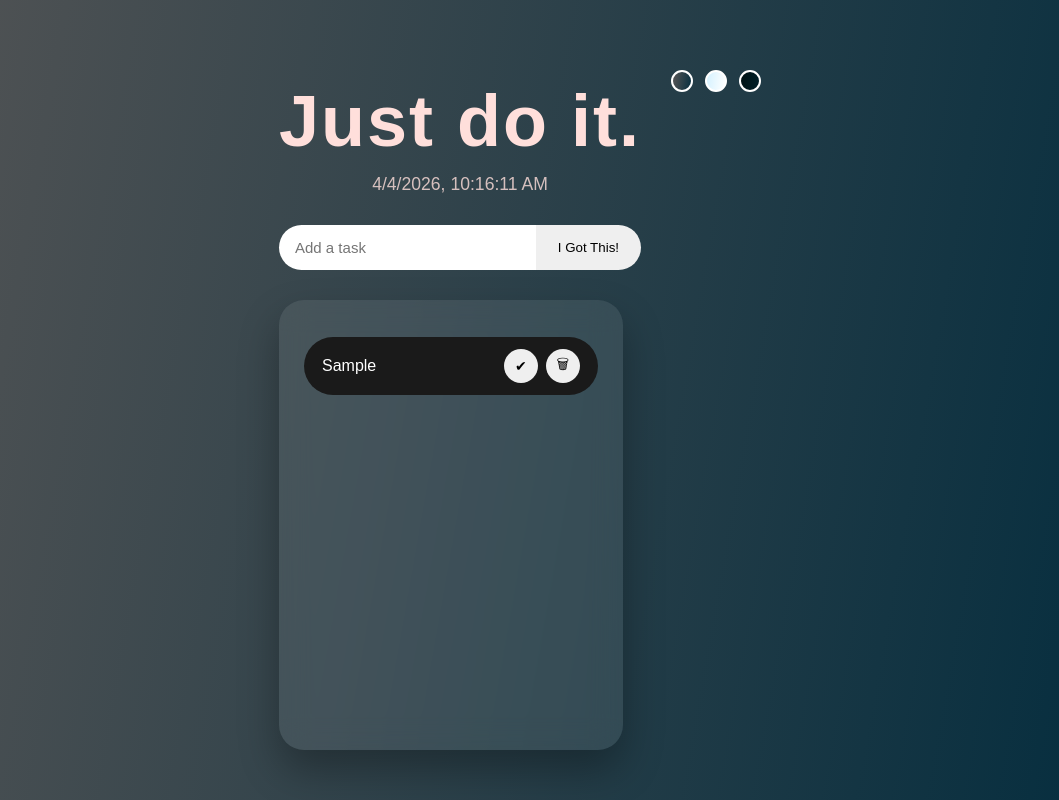
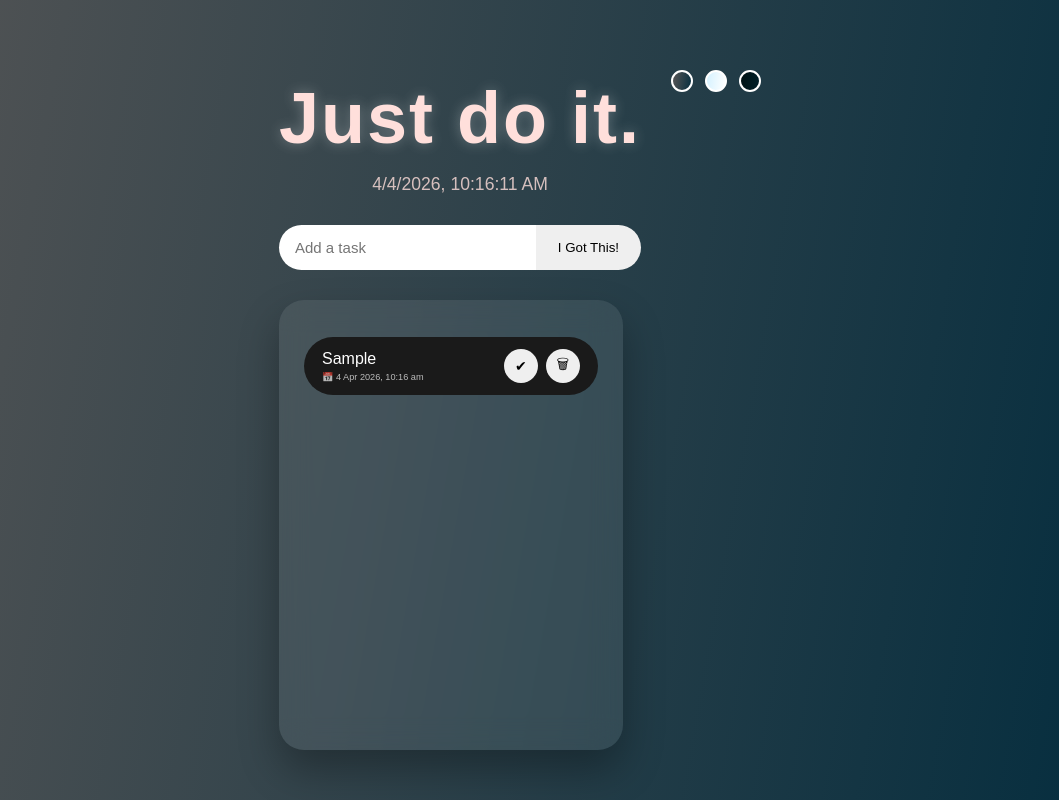
Before and after one commit to chilkaditya/Todo-ch, a React (Vite) app: page / in a window 1280 px wide. Both pictures are taken after typing "Sample" into the empty fields and a click on the button "I Got This!". Shown: the whole page, without its empty margins (180-1239 px from the left). Built offline with nearby package versions, Linux system fonts and the light colour scheme.

Commit message:
phase 2 completed

```diff
--- a/src/App.jsx
+++ b/src/App.jsx
@@ -16,19 +16,16 @@ function App() {
 
   const [theme, setTheme] = useState('standard')
 
-  // Load theme
   useEffect(() => {
     const savedTheme = localStorage.getItem('savedTheme') || 'standard'
     setTheme(savedTheme)
     document.body.className = savedTheme
   }, [])
 
-  // Save todos
   useEffect(() => {
     localStorage.setItem('todos', JSON.stringify(todos))
   }, [todos])
 
-  // Save theme
   useEffect(() => {
     localStorage.setItem('savedTheme', theme)
     document.body.className = theme
@@ -40,7 +37,6 @@ function App() {
 
       <TodoForm setTodos={setTodos} />
 
-      {/* ✅ SHOW ONLY WHEN TODOS EXIST */}
       {todos.length > 0 && (
         <div className="todo-box">
           <TodoList
--- a/src/components/TodoForm.jsx
+++ b/src/components/TodoForm.jsx
@@ -13,7 +13,13 @@ export default function TodoForm({ setTodos }) {
 
     setTodos(prev => [
       ...prev,
-      { id: Date.now(), text: input, completed: false }
+      {
+        id: Date.now(),
+        text: input,
+        completed: false,
+        createdAt: new Date().toISOString(),
+        completedAt: null
+      }
     ])
 
     setInput('')
--- a/src/components/TodoItem.jsx
+++ b/src/components/TodoItem.jsx
@@ -9,22 +9,42 @@ export default function TodoItem({ todo, todos, setTodos, theme }) {
   const toggleComplete = () => {
     setTodos(
       todos.map(t =>
-        t.id === todo.id ? { ...t, completed: !t.completed } : t
+        t.id === todo.id
+          ? {
+              ...t,
+              completed: !t.completed,
+              completedAt: !t.completed ? new Date().toISOString() : null
+            }
+          : t
       )
     )
   }
 
+  const formatDate = (date) => {
+    return new Date(date).toLocaleString('en-IN', {
+      dateStyle: 'medium',
+      timeStyle: 'short'
+    })
+  }
+
   return (
     <div className={`todo ${theme}-todo ${todo.completed ? 'completed' : ''}`}>
-      <li className="todo-item">{todo.text}</li>
 
-      <button className="check-btn" onClick={toggleComplete}>
-        ✔
-      </button>
+      <div className="todo-content">
+        <li className="todo-item">{todo.text}</li>
 
-      <button className="delete-btn" onClick={deleteTodo}>
-        🗑
-      </button>
+        <div className="todo-dates">
+          <small>📅 {formatDate(todo.createdAt)}</small>
+
+          {todo.completed && (
+            <small>✅ {formatDate(todo.completedAt)}</small>
+          )}
+        </div>
+      </div>
+
+      <button className="check-btn" onClick={toggleComplete}>✔</button>
+      <button className="delete-btn" onClick={deleteTodo}>🗑</button>
+
     </div>
   )
 }
--- a/src/styles/main.css
+++ b/src/styles/main.css
@@ -14,7 +14,7 @@ body {
   flex-direction: column;
   align-items: center;
 
-  padding-top: 80px; /* more breathing space */
+  padding-top: 80px;
 }
 
 /* THEMES */
@@ -40,10 +40,28 @@ body {
   position: relative;
 }
 
+/* 🔥 TITLE ANIMATION (FLOAT + GLOW) */
 #title {
   font-size: 4.5rem;
   margin-bottom: 12px;
   letter-spacing: 2px;
+
+  animation: float 4s ease-in-out infinite;
+}
+
+@keyframes float {
+  0% {
+    transform: translateY(0px);
+    text-shadow: 0 0 10px rgba(255,255,255,0.2);
+  }
+  50% {
+    transform: translateY(-10px);
+    text-shadow: 0 0 25px rgba(255,255,255,0.5);
+  }
+  100% {
+    transform: translateY(0px);
+    text-shadow: 0 0 10px rgba(255,255,255,0.2);
+  }
 }
 
 #header p {
@@ -89,18 +107,15 @@ body {
 form {
   display: flex;
   justify-content: center;
-
   width: 100%;
   max-width: 650px;
-
-  margin-bottom: 30px; /* spacing below input */
+  margin-bottom: 30px;
 }
 
 form input {
   flex: 1;
   padding: 14px 16px;
   font-size: 15px;
-
   border-radius: 25px 0 0 25px;
   border: none;
   outline: none;
@@ -114,14 +129,13 @@ form button {
   font-weight: 500;
 }
 
-/* TODO BOX (🔥 IMPROVED) */
+/* TODO BOX */
 .todo-box {
   width: 95%;
-  max-width: 650px; /* 🔥 wider */
+  max-width: 650px;
   height: 450px;
 
   margin-top: 10px;
-
   padding: 25px;
 
   border-radius: 25px;
@@ -132,6 +146,9 @@ form button {
   box-shadow: 0 20px 40px rgba(0, 0, 0, 0.3);
 
   overflow-y: auto;
+
+  /* ✨ smooth appearance */
+  animation: fadeIn 0.3s ease;
 }
 
 /* SCROLLBAR */
@@ -161,11 +178,10 @@ form button {
   border-radius: 30px;
 
   font-size: 16px;
-
   transition: 0.2s;
 }
 
-/* Hover effect */
+/* Hover */
 .todo:hover {
   transform: scale(1.02);
 }
@@ -185,17 +201,32 @@ form button {
   background: #01394c;
 }
 
+/* CONTENT (🔥 NEW FOR DATES) */
+.todo-content {
+  display: flex;
+  flex-direction: column;
+  flex: 1;
+}
+
 /* TEXT */
 .todo-item {
-  flex: 1;
+  margin-bottom: 4px;
   margin-right: 10px;
+}
+
+/* 🗓 DATES (NEW FEATURE) */
+.todo-dates {
+  font-size: 11px;
+  opacity: 0.7;
+  display: flex;
+  flex-direction: column;
+  gap: 2px;
 }
 
 /* BUTTONS */
 .check-btn,
 .delete-btn {
   margin-left: 8px;
-
   border: none;
   cursor: pointer;
 
@@ -203,7 +234,6 @@ form button {
   height: 34px;
 
   border-radius: 50%;
-
   font-size: 14px;
 }
 
@@ -211,6 +241,18 @@ form button {
 .completed {
   text-decoration: line-through;
   opacity: 0.5;
+}
+
+/* ✨ FADE ANIMATION */
+@keyframes fadeIn {
+  from {
+    opacity: 0;
+    transform: translateY(15px);
+  }
+  to {
+    opacity: 1;
+    transform: translateY(0);
+  }
 }
 
 /* ================= */
```
